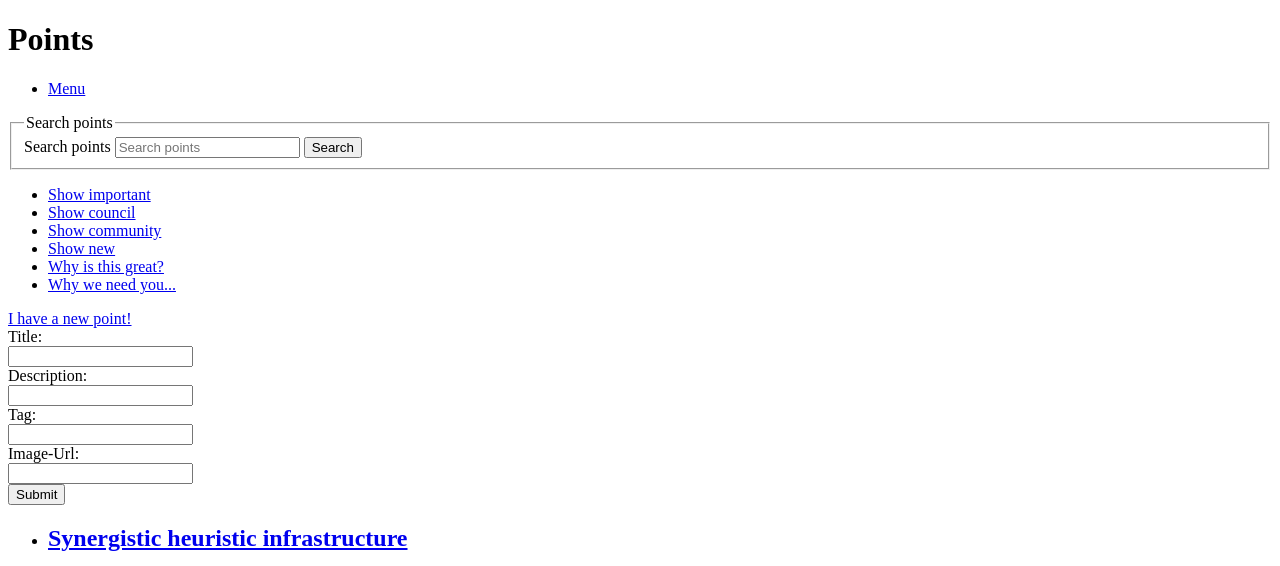
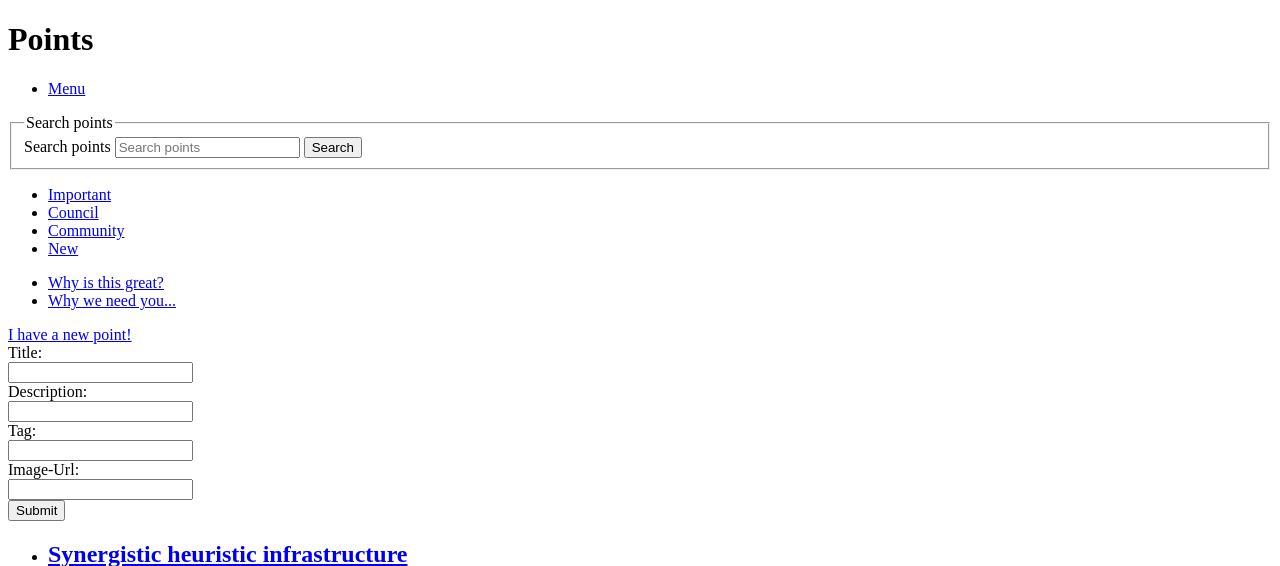
Before and after one commit to peterjacobson/points, a Rails app: page / in a window 1280 px wide. Shown: the top 566 px of the page. Run offline with Rails 7, Linux system fonts and the light colour scheme; a user stored in the database is signed in; data comes from the database, SQL or seed files in the repository; some libraries are stand-ins or nearby versions.

Commit message:
nav done

```diff
--- a/app/views/pages/index.html.erb
+++ b/app/views/pages/index.html.erb
@@ -13,11 +13,13 @@
       <input type="submit" value="Search">
     </fieldset>
   </form>
-  <ul role="navigation">
-    <li><a href="#">Show important</a></li>
-    <li><a href="#">Show council</a></li>
-    <li><a href="#">Show community</a></li>
-    <li><a href="#">Show new</a></li>
+  <ul class="nav-list sort-btns">
+    <li><a href="#"> Important</a></li>
+    <li><a href="#">Council</a></li>
+    <li><a href="#">Community</a></li>
+    <li><a href="#">New</a></li>
+  </ul>
+  <ul class="nav-list" role="navigation">
     <li><a href="#">Why is this great?</a></li>
     <li><a href="#">Why we need you...</a></li>
   </ul>
```
Also changed, not shown: app/assets/stylesheets/main.css (+14 -3 lines).
